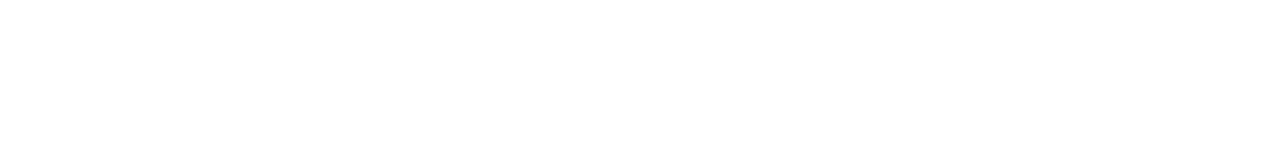
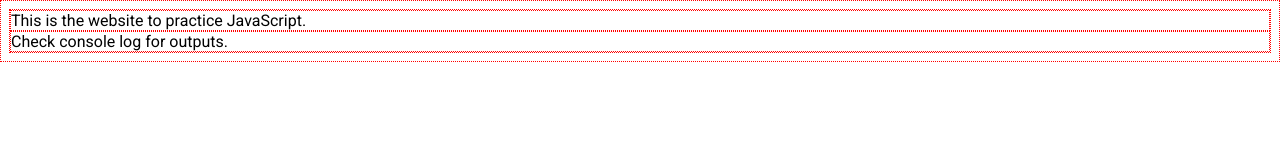
Before and after one commit to rickyysee/java-foundations, a plain HTML site: page index.html in a window 1280 px wide. Drawn offline with Linux system fonts and the light colour scheme.

Commit message:
Added a CSS file to practice.
In order to maintain my practice with these three different languages, I decided to add a CSS file which I will use to make this practice website pretty.

```diff
--- a/index.html
+++ b/index.html
@@ -1,10 +1,14 @@
 <!DOCTYPE html>
-<html>
+<html lang="en">
     <head>
+        <link rel="stylesheet" href="./style.css">
         <meta charset="UTF-8">
         <title>JavaScript Foundations</title>
     </head>
+
     <body>
+        <div>This is the website to practice JavaScript.</div>
+        <div>Check console log for outputs.</div>
         <script src="javascript.js"></script>
     </body>
 </html>
--- a/javascript.js
+++ b/javascript.js
@@ -20,3 +20,5 @@ let currentUserName;
 
 let z = 5 / 2;
 console.log(z);
+
+console.log((4 + 6 + 9)/77);
--- /dev/null
+++ b/style.css
@@ -0,0 +1,12 @@
+@import url('https://fonts.googleapis.com/css2?family=Roboto:wght@400;700&display=swap');
+
+* {
+    border: red dotted 1px;
+}
+
+body {
+    /* margin: 0px;
+    padding: 0px; */
+    box-sizing: border-box;
+    font-family: Roboto, Calibri, "Times New Roman";
+}
```
Also changed, not shown: 1 other file.
